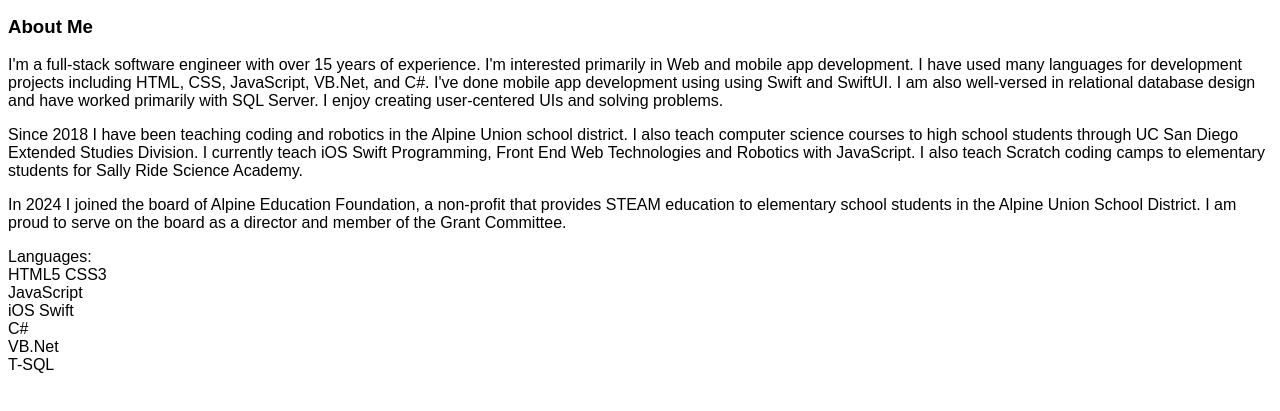
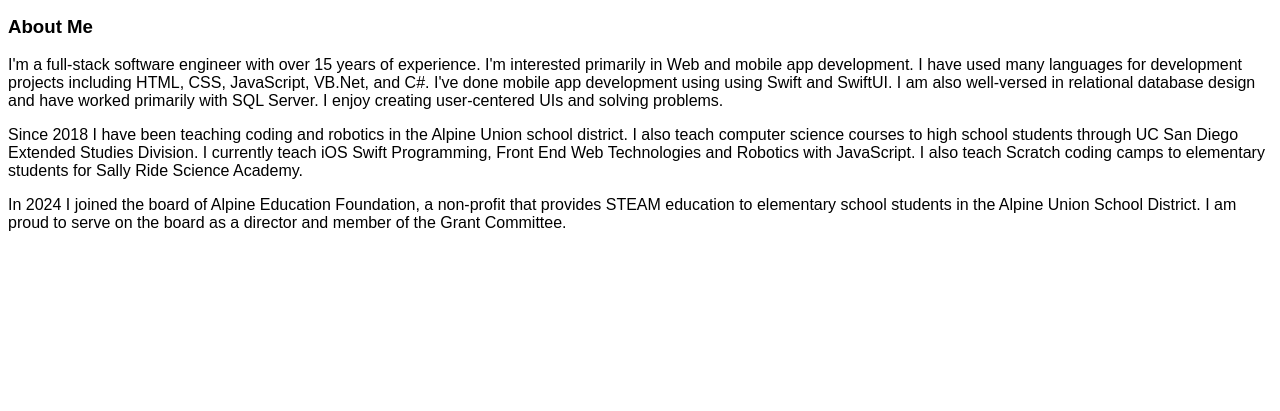
Before and after one commit to LauraRuival/Portfolio, a plain HTML site: page index.html in a window 1280 px wide. Shown: the part 113-524 px from the top of the page. Drawn offline with Linux system fonts and the light colour scheme.

Commit message:
Remove languages list from index.html
Removed languages list from the About Me section.

```diff
--- a/index.html
+++ b/index.html
@@ -17,15 +17,5 @@
     <p>I'm a full-stack software engineer with over 15 years of experience. I'm interested primarily in Web and mobile app development. I have used many languages for development projects including HTML, CSS, JavaScript, VB.Net, and C#. I've done mobile app development using using Swift and SwiftUI. I am also well-versed in relational database design and have worked primarily with SQL Server. I enjoy creating user-centered UIs and solving problems.</p>
     <p>Since 2018 I have been teaching coding and robotics in the Alpine Union school district. I also teach computer science courses to high school students through UC San Diego Extended Studies Division. I currently teach iOS Swift Programming, Front End Web Technologies and Robotics with JavaScript. I also teach Scratch coding camps to elementary students for Sally Ride Science Academy.</p>
     <p>In 2024 I joined the board of Alpine Education Foundation, a non-profit that provides STEAM education to elementary school students in the Alpine Union School District. I am proud to serve on the board as a director and member of the Grant Committee.</p>
-    <p>
-    Languages: <br>
-    HTML5
-    CSS3<br>
-    JavaScript<br>
-    iOS Swift<br>
-    C#<br>
-    VB.Net<br>
-    T-SQL<br>
-    </p>
 </body>
 </html>
```
